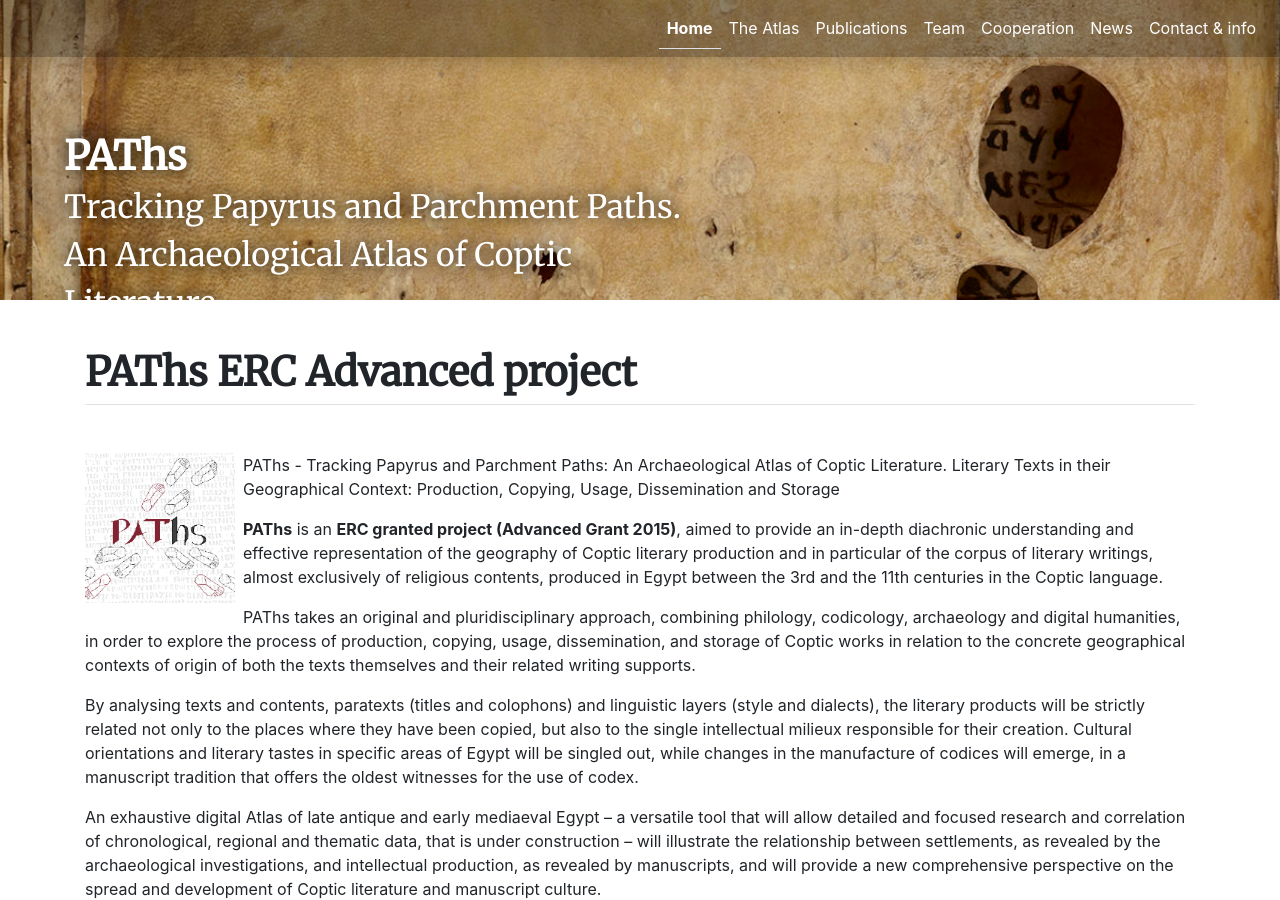
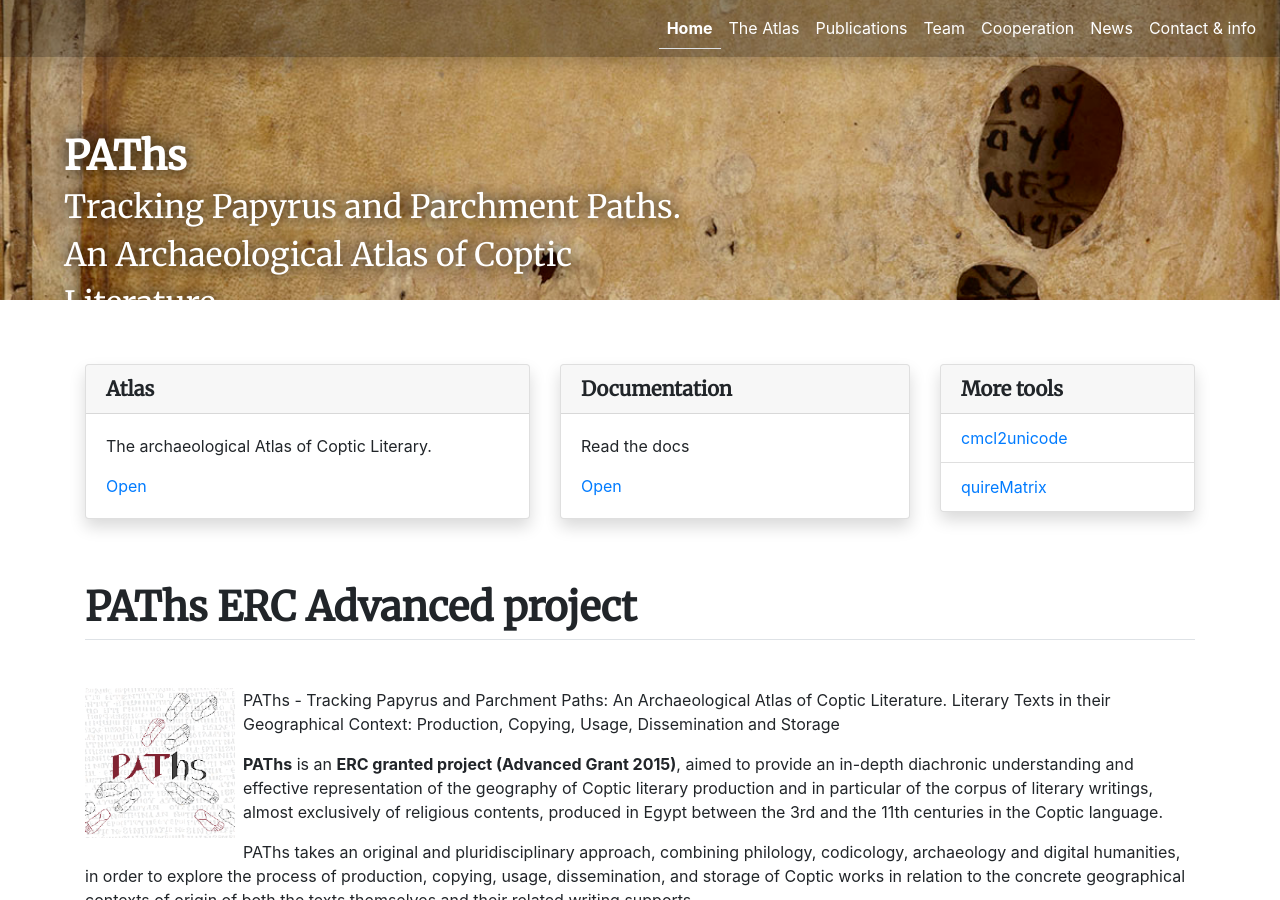
Before and after one commit to paths-erc/paths-erc, a Jekyll site: the page built from index.md, in a window 1280 px wide and 900 px high. Built offline with Jekyll 4.4.1, drawn with Linux system fonts in a browser that asks for light colours; nearby versions of some CDN libraries; our own code applies the rules of GitHub Pages for plain Markdown files.

Commit message:
Added cards in home to other resources

```diff
--- a/_layouts/default.html
+++ b/_layouts/default.html
@@ -61,6 +61,45 @@
     </div>
   </nav>
 
+  {% if page.permalink == '/' %}
+  <div class="container my-5 py-3">
+    <div class="row">
+
+      <div class="col-sm-5">
+        <div class="card shadow">
+          <h5 class="card-header">Atlas</h5>
+          <div class="card-body">
+            <p class="card-text">The archaeological Atlas of Coptic Literary.</p>
+            <a href="https://atlas.paths-erc.eu" class="card-link">Open</a>
+          </div>
+        </div>
+      </div>
+
+      <div class="col-sm-4">
+        <div class="card shadow">
+          <h5 class="card-header">Documentation</h5>
+          <div class="card-body">
+            <p class="card-text">Read the docs</p>
+            <a href="https://docs.paths-erc.eu" class="card-link">Open</a>
+          </div>
+        </div>
+      </div>
+
+      <div class="col-sm-3">
+        <div class="card shadow">
+          <h5 class="card-header">More tools</h5>
+
+          <ul class="list-group list-group-flush">
+            <li class="list-group-item"><a href="https://cmcl2unicode.paths-erc.eu" class="card-link">cmcl2unicode</a></li>
+            <li class="list-group-item"><a href="https://quireMatrix.paths-erc.eu" class="card-link">quireMatrix</a></li>
+          </ul>
+        </div>
+      </div>
+
+    </div>
+  </div>
+  {% endif %}
+
 
   <div class="container">
     <main>
```
